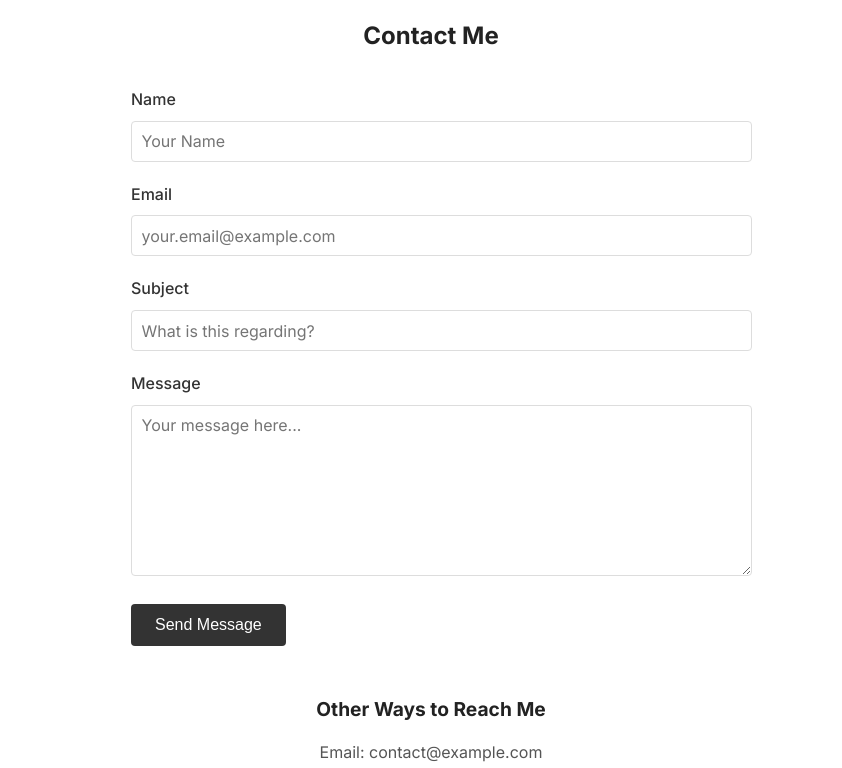
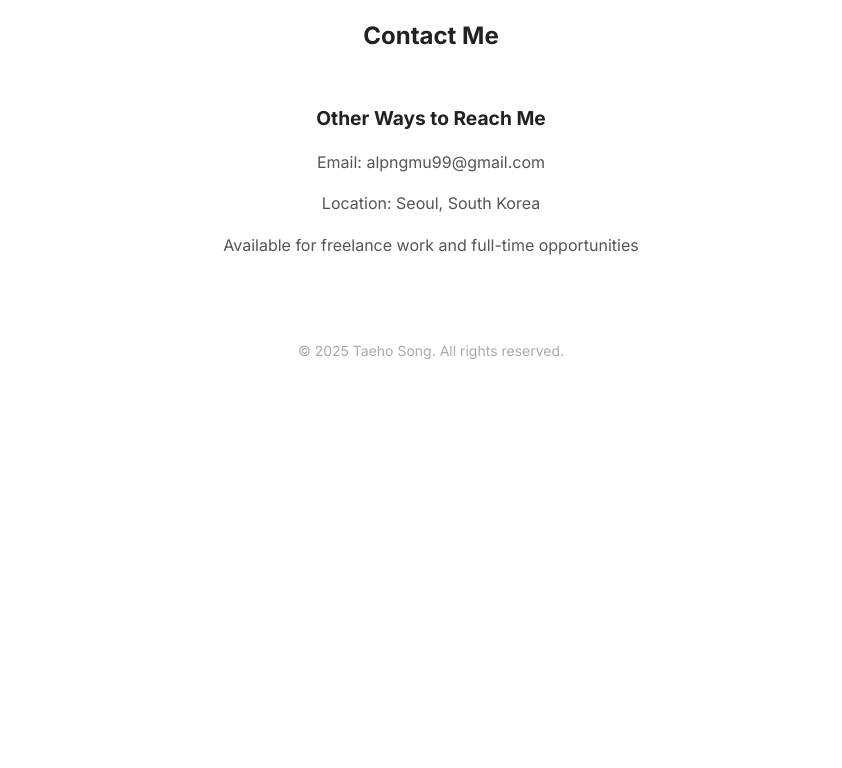
Before and after one commit to sth00619/portfolio, a plain HTML site: page contact.html in a window 1280 px wide. Shown: the part 184-952 px from the top of the page, without its empty margins (209-1051 px from the left). After the commit the page ends 800 px from the top, so only its background shows below. Drawn offline with Linux system fonts and the light colour scheme.

Commit message:
수정 중

```diff
--- a/contact.html
+++ b/contact.html
@@ -27,42 +27,18 @@
                 <h2>Contact Me</h2>
             </section>
 
-            <section class="contact-form-container">
-                <form class="contact-form">
-                    <div class="form-group">
-                        <label for="name">Name</label>
-                        <input type="text" id="name" name="name" placeholder="Your Name" required>
-                    </div>
 
-                    <div class="form-group">
-                        <label for="email">Email</label>
-                        <input type="email" id="email" name="email" placeholder="your.email@example.com" required>
-                    </div>
-
-                    <div class="form-group">
-                        <label for="subject">Subject</label>
-                        <input type="text" id="subject" name="subject" placeholder="What is this regarding?" required>
-                    </div>
-
-                    <div class="form-group">
-                        <label for="message">Message</label>
-                        <textarea id="message" name="message" placeholder="Your message here..." required></textarea>
-                    </div>
-
-                    <button type="submit">Send Message</button>
-                </form>
-            </section>
 
             <section class="contact-info">
                 <h3>Other Ways to Reach Me</h3>
-                <p>Email: contact@example.com</p>
+                <p>Email: alpngmu99@gmail.com</p>
                 <p>Location: Seoul, South Korea</p>
                 <p>Available for freelance work and full-time opportunities</p>
             </section>
         </main>
 
         <footer>
-            <p>&copy; 2025 Your Name. All rights reserved.</p>
+            <p>&copy; 2025 Taeho Song. All rights reserved.</p>
         </footer>
     </div>
 </body>
--- a/css/style.css
+++ b/css/style.css
@@ -179,57 +179,7 @@ footer p {
     color: #aaaaaa;
 }
 
-/* Contact Page Styles */
-.contact-form-container {
-    max-width: 600px;
-    margin: 0 auto 2rem;
-}
-
-.contact-form {
-    text-align: left;
-}
-
-.form-group {
-    margin-bottom: 1.25rem;
-}
-
-.form-group label {
-    display: block;
-    margin-bottom: 0.5rem;
-    font-weight: 500;
-    color: #333333;
-}
-
-.form-group input,
-.form-group textarea {
-    width: 100%;
-    padding: 0.6rem;
-    border: 1px solid #dddddd;
-    border-radius: 4px;
-    font-family: 'Inter', sans-serif;
-    font-size: 1rem;
-}
-
-.form-group textarea {
-    min-height: 150px;
-    resize: vertical;
-}
-
-button[type="submit"] {
-    background-color: #333333;
-    color: white;
-    border: none;
-    padding: 0.75rem 1.5rem;
-    border-radius: 4px;
-    font-size: 1rem;
-    cursor: pointer;
-    transition: background-color 0.3s ease;
-}
-
-button[type="submit"]:hover {
-    background-color: #555555;
-}
-
+/* Contact Page Styles - Without Form */
 .contact-info {
     margin-top: 3rem;
     text-align: center;
```
Also changed, not shown: index.html (+2 -2 lines), projects.html (+1 -1 lines), skills.html (+2 -8 lines).
